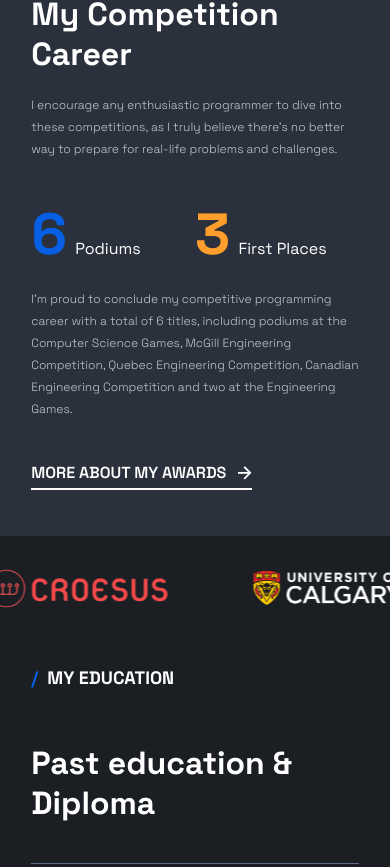
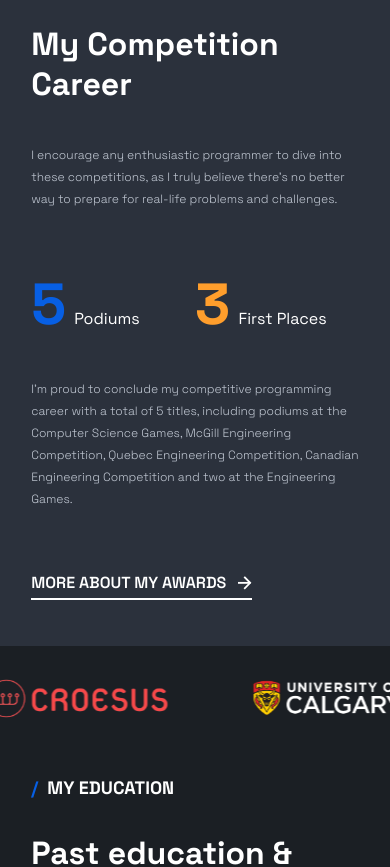
Before and after one commit to dbreton333/david.breton.web, a Next.js app: page / in a window 390 px wide. Shown: the part 778-1645 px from the top of the page. Built offline with nearby package versions, Linux system fonts and the light colour scheme.

Commit message:
small edits

```diff
--- a/src/app/components/home_page_sections/AwardsSection.module.css
+++ b/src/app/components/home_page_sections/AwardsSection.module.css
@@ -1,9 +1,8 @@
 .content {
     display: flex;
     flex-direction: column;
-    align-items: flex-start;
+    align-items: space-between;
     justify-content: space-between;
-    height: 100%;
     width: 100%;
     padding-top: 8%;
     padding-bottom: 8%;
@@ -15,6 +14,7 @@
     flex-direction: row;
     align-items: center;
     justify-content: flex-start;
+    margin-bottom: 50px;
 }
 
 .slash {
@@ -24,7 +24,7 @@
 .information {
     display: flex;
     flex-direction: row;
-    align-items: flex-start;
+    justify-content: space-between;
     width: 100%;
     height: 100%;
 }
@@ -33,27 +33,24 @@
     display: flex;
     flex-direction: column;
     align-items: center;
-    justify-content: flex-start;
-    padding-top: 20px;
-    width: 50%;
+    justify-content: space-between;
+    width: 48%;
     height: 100%;
-    margin-left: 50px;
 }
 
 .left_content {
     display: flex;
     flex-direction: column;
     align-items: flex-start;
-    justify-content: flex-start;
+    justify-content: space-between;
     height: 100%;
-    width: 50%;
-    padding-top: 20px;
+    width: 48%;
 }
 
 .paragraph {
     color: #C3CAD5;
-    margin-top: 20px;
-    margin-bottom: 20px;
+    margin-top: 40px;
+    margin-bottom: 40px;
 }
 
 .link_button_frame {
@@ -129,6 +126,15 @@
         width: 100%;
     }
 
+    .header {
+        width: 100%;
+        display: flex;
+        flex-direction: row;
+        align-items: center;
+        justify-content: flex-start;
+        margin-bottom: 30px;
+    }
+
     .information {
         display: flex;
         flex-direction: column;
--- a/src/app/components/home_page_sections/AwardsSection.tsx
+++ b/src/app/components/home_page_sections/AwardsSection.tsx
@@ -79,7 +79,7 @@ const AwardsSection = () => {
                 <div className={styles.right_content}>
                     <div className={styles.award_count}>
                         <div className={styles.podiums}>
-                            <AnimatedCounter targetNumber={6} colorClass={styles.podiums_nbr}/>
+                            <AnimatedCounter targetNumber={5} colorClass={styles.podiums_nbr}/>
                             <p className={`h5`}>
                             &nbsp;&nbsp;Podiums
                             </p>
@@ -92,7 +92,7 @@ const AwardsSection = () => {
                         </div>
                     </div>
                     <p className={`${styles.paragraph} font-light p`}>
-                    I&apos;m proud to conclude my competitive programming career with a total of 6 titles,
+                    I&apos;m proud to conclude my competitive programming career with a total of 5 titles,
                     including podiums at the Computer Science Games,  McGill Engineering Competition,
                     Quebec Engineering Competition, Canadian Engineering Competition and two at the
                     Engineering Games.
--- a/src/app/components/molecules/Header.module.css
+++ b/src/app/components/molecules/Header.module.css
@@ -39,3 +39,21 @@
 .devider.hidden {
     display: none;
 }
+
+@media screen and (max-width: 768px) {
+    .header {
+        width: 100%;
+        display: flex;
+        flex-direction: row;
+        align-items: center;
+        justify-content: flex-start;
+        margin-bottom: 30px;
+    }
+    .sub_header {
+        width: 100%;
+        display: flex;
+        flex-direction: row;
+        align-items: center;
+        justify-content: flex-start;
+    }
+}
--- a/src/app/components/molecules/SkillsCarousel.module.css
+++ b/src/app/components/molecules/SkillsCarousel.module.css
@@ -24,6 +24,7 @@
     align-items: center;
     width: 100%;
     padding-right: 5%;
+    padding-top: 20px;
 }
 
 .navButton {
--- a/src/app/data/experienceData.json
+++ b/src/app/data/experienceData.json
@@ -15,7 +15,7 @@
             "ref": "https://www.inovestor.com/en-ca/",
             "StartingDate": "MAY 2022",
             "EndingDate": "SEP 2022",
-            "topic": "Software Developer Intern",
+            "topic": "Backend Developer Intern",
             "description": "During my tenure at Inovestor, I contributed to the development of several key Core APIs, Initializers, and various data Importers using the .NET Framework. Working with Agile methodologies, I actively participated in bi-weekly sprint reviews, where I presented my progress to the team, provided detailed reports, and engaged in code reviews. Additionally, I spearheaded a project to restructure and update Inovestor's data, which involved transposing historical data from as far back as 2008 to align with a modernized stock nomenclature. This project ensured that Inovestor's data infrastructure was up-to-date, enhancing data accessibility and accuracy across the platform."
         }, {
             "CompanyName": "BODYCAD",
```
